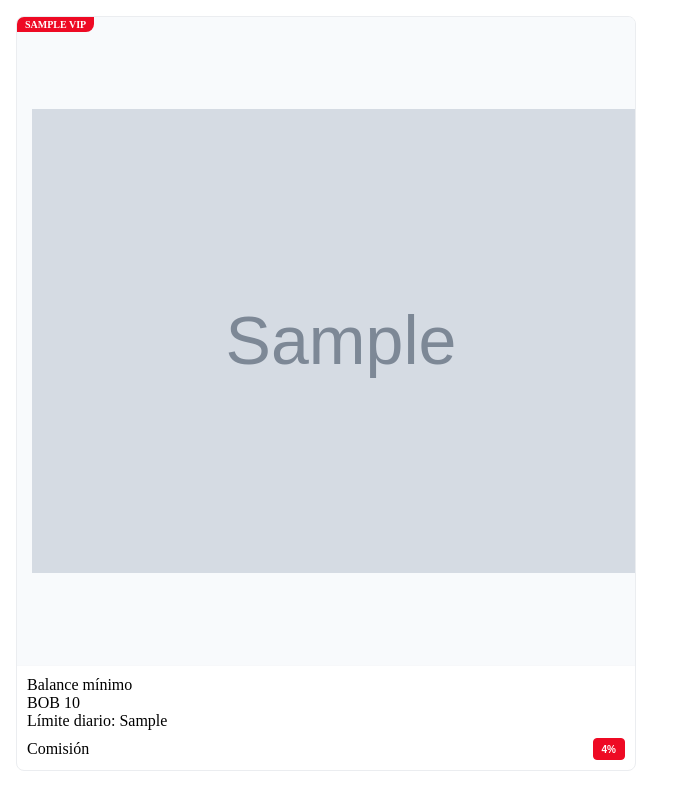
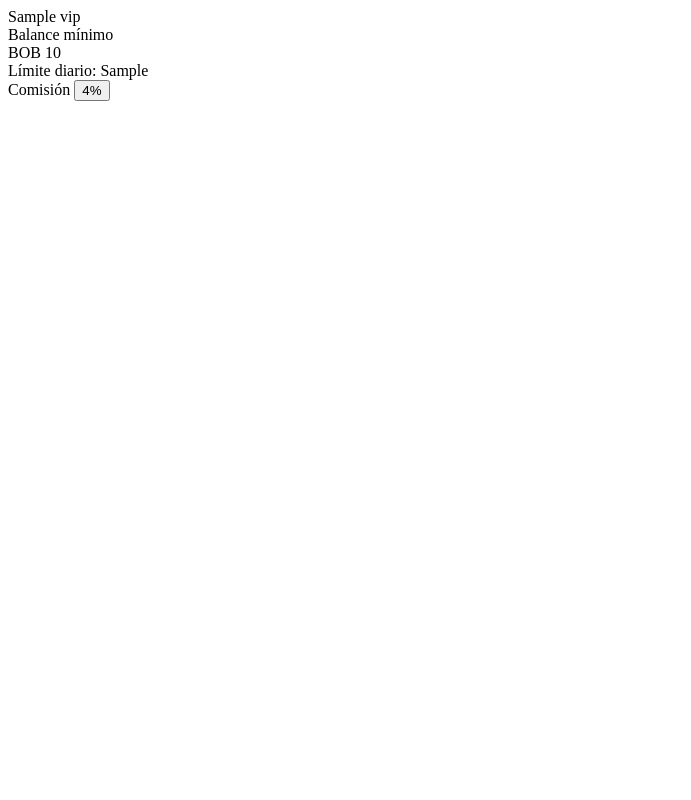
Before and after one commit to chenyunhank5/UbuyProject, a Django app: template MyApp/templates/user/work.html in a window 1280 px wide. Shown: the whole page, without its empty margins (0-691 px from the left). Run offline with Django 5.2, Linux system fonts and the light colour scheme; the template is opened without the code that fills it: most values are stand-ins (such as "Sample title", 1, 10 or a date in 2020); grey boxes marked "Sample" are stand-in pictures.

Commit message:
I Fixed My Code

```diff
--- a/MyApp/templates/user/work.html
+++ b/MyApp/templates/user/work.html
@@ -1,73 +1,5 @@
-<style>
-    .goods-list {
-        display: grid;
-        grid-template-columns: 1fr 1fr;
-        gap: 8px;
-        padding: 8px;
-        background-color: #fff;
-    }
-    .goods-item {
-        position: relative;
-        border: 1px solid #ebedf0;
-        display: flex;
-        flex-direction: column;
-        background: #fff;
-        border-radius: 8px; /* Added slight rounding for a modern look */
-        overflow: hidden;
-    }
-    .goods-item .tag {
-        position: absolute;
-        top: 0;
-        left: 0;
-        z-index: 1;
-        background-color: #ee0a24;
-        color: #fff;
-        font-size: 10px;
-        font-weight: bold;
-        padding: 2px 8px;
-        text-transform: uppercase;
-        border-bottom-right-radius: 8px;
-    }
-    .goods-item .img {
-        width: 100%;
-        aspect-ratio: 1/1;
-        background-repeat: no-repeat;
-        background-size: contain;
-        background-position: center;
-        padding: 15px;
-        background-origin: content-box;
-        background-color: #f8fafc; /* Light bg for the product image */
-    }
-    .goods-item .info {
-        padding: 10px;
-        border-top: 1px solid #f7f8fa;
-    }
-    .flex-between {
-        display: flex;
-        justify-content: space-between;
-        align-items: center;
-    }
-    .u-m-t-8 { margin-top: 8px; }
-    .van-button--mini {
-        padding: 0 8px;
-        height: 22px;
-        font-size: 10px;
-        background-color: #ee0a24;
-        border: 1px solid #ee0a24;
-        color: #fff;
-        border-radius: 4px;
-        font-weight: bold;
-    }
-    .locked-btn {
-        background-color: #c8c9cc !important;
-        border-color: #c8c9cc !important;
-        cursor: not-allowed;
-    }
-</style>
-
 <div class="goods-list">
     {% for vip in vip_levels %}
-
     <div class="goods-item border">
         <span class="tag">{{ vip.name }}</span>
 
@@ -114,6 +46,5 @@
             </div>
         </div>
     </div>
-
     {% endfor %}
 </div>
```
